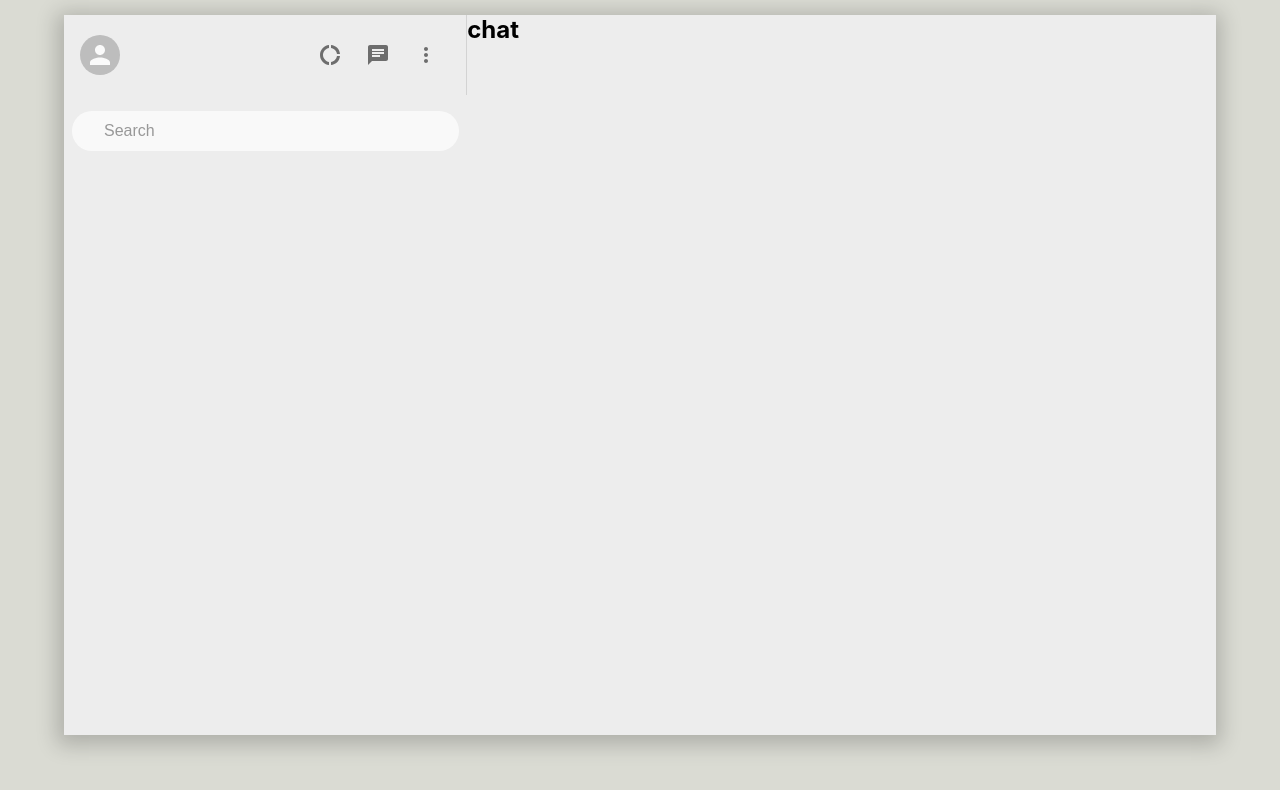
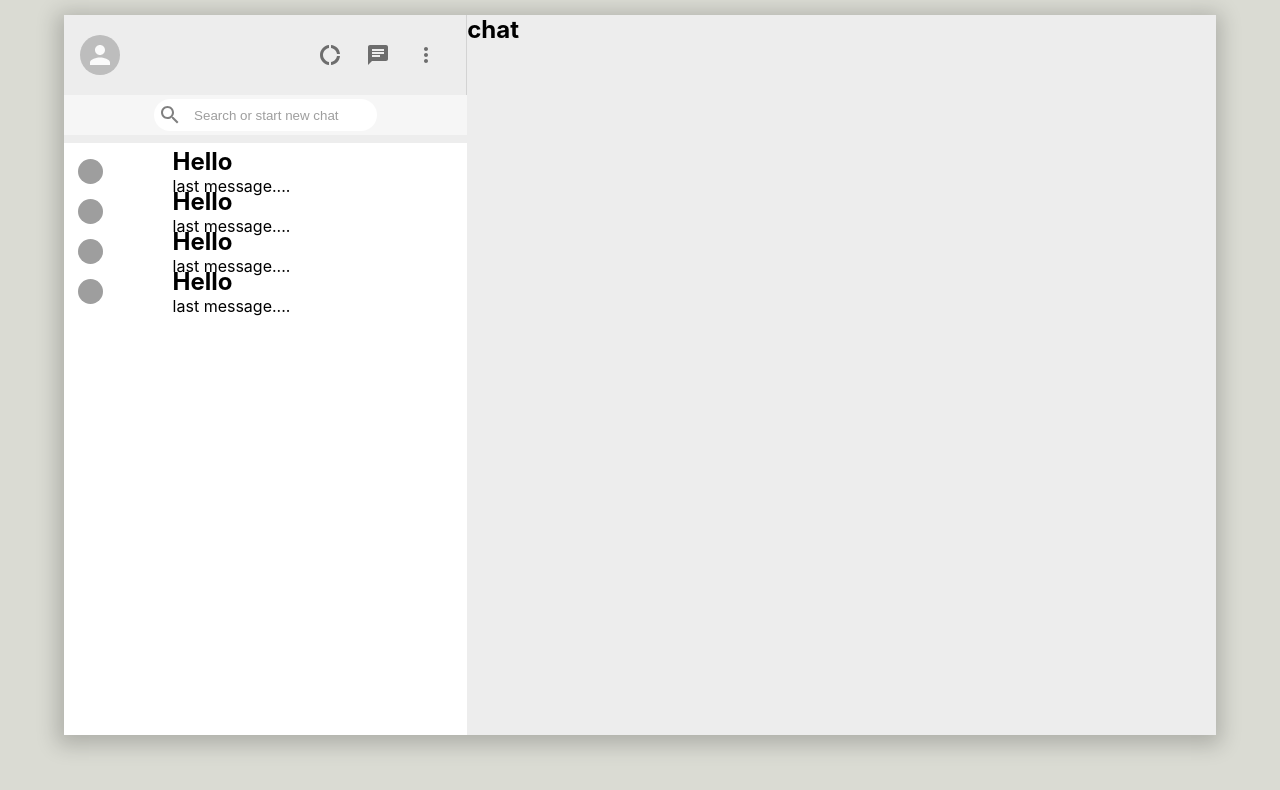
Before and after one commit to isurumanoddev/Siack_Realtime_Chat_Application, a React (Create React App) app: page / in a window 1280 px wide. Shown: the top 790 px of the page. Built offline with nearby package versions, Linux system fonts and the light colour scheme; grey boxes are pictures that could not be loaded.

Commit message:
Create sidebarChat  component and css for better user experience

```diff
--- a/src/Sidebar.css
+++ b/src/Sidebar.css
@@ -3,6 +3,9 @@
 
     /*background-color: #e17c7c;*/
     background-color: #ededed;
+    display: flex;
+    flex-direction: column;
+
 }
 
 .sidebar__header {
@@ -15,15 +18,8 @@
     border-right: 1px solid lightgray;
 }
 
-/*.sidebar__header  {*/
-/*  width: 40px;*/
-/*  height: 40px;*/
-/*  background-color: #fff;*/
-/*  border-radius: 50%;*/
-/*  margin-right: 16px;*/
-/*}*/
 
-.sidebar__headerRight  {
+.sidebar__headerRight {
     display: flex;
     /*justify-content: space-between;*/
     /*min-width: 8vw;*/
@@ -31,25 +27,57 @@
     align-items: center;
 }
 
+.MuiIconButton-root {
+    font-size: 3rem !important;
+}
+
 .sidebar__search {
     display: flex;
+    height: 40px;
+    background-color: #f6f6f6;
+
+    padding: 0 0.5rem;
+    justify-content: center;
+    align-items: center;
+
+    font-size: 1rem;
+    margin-bottom: 0.5rem;
 }
+
+.search__container {
+    display: flex;
+    align-items: center;
+
+    border-radius: 20px;
+    background: white;
+    height: 32px;
+    padding: 0 0.25rem;
+}
+.search__container .MuiSvgIcon-root {
+    color: grey;
+}
+
 .sidebar__input {
-  height: 40px;
-  background-color: #fff;
-  margin: 1rem 0.5rem;
-  border-radius: 28px;
-  width: 100%;
-  padding: 0.5rem 2rem;
-  font-size: 1rem;
+
+    background: transparent;
     border: none;
     outline: none;
     opacity: 0.7;
+    margin-left: 10px;
 }
 
 .sidebar__chats {
+
+    background-color: white;
     flex: 1;
-  background-color: #fff;
-  margin: 16px;
-  border-radius: 16px;
+
+    overflow-y: scroll;
+
+
+
 }
+
+.sidebar__icon {
+    font-size: 1rem !important;
+    background: black;
+}
--- a/src/Sidebar.js
+++ b/src/Sidebar.js
@@ -1,7 +1,8 @@
 import React from 'react';
 import "./Sidebar.css"
 import {Avatar, IconButton} from "@material-ui/core";
-import {Chat, DonutLarge, MoreVert} from "@mui/icons-material"
+import {Chat, DonutLarge, MoreVert, SearchOutlined} from "@mui/icons-material"
+import SidebarChat from "./SidebarChat";
 
 
 function Sidebar() {
@@ -15,15 +16,30 @@ function Sidebar() {
                     <IconButton><MoreVert/></IconButton>
 
 
-
                 </div>
             </div>
             <div className="sidebar__search">
+                <div className="search__container">
+                    <SearchOutlined/>
 
-                <input type="text" className="sidebar__input" placeholder={"Search"}/>
+                    <input type="text" className="sidebar__input" placeholder={"Search or start new chat"}/>
+                </div>
+
             </div>
 
-            <div className="sidebar__chats"></div>
+            <div className="sidebar__chats">
+                <SidebarChat/>
+                <SidebarChat/>
+
+                <SidebarChat/>
+
+                <SidebarChat/>
+
+
+
+
+            </div>
+
 
 
         </div>
--- /dev/null
+++ b/src/SidebarChat.css
@@ -0,0 +1,19 @@
+.sideBarChat {
+    padding: 0.25rem 0.6rem;
+    display: grid;
+    grid-template-columns: 1fr 3fr;
+    align-items: center;
+    gap: 0.25rem;
+    height: 40px;
+    justify-content: center;
+}
+.sideBarChat > .MuiAvatar-root {
+    width: 25px;
+    height: 25px;
+    margin-left: 0.25rem;
+
+}
+.sidebarChat__info {
+    display: flex;
+    flex-direction: column;
+}
--- /dev/null
+++ b/src/SidebarChat.js
@@ -0,0 +1,17 @@
+import React from 'react';
+import {Avatar} from "@material-ui/core";
+import "./SidebarChat.css"
+
+function SidebarChat() {
+    return (
+        <div className="sideBarChat">
+            <Avatar src="https://avatars.dicebear.com/api/human/asddd123.svg"/>
+            <div className="sidebarChat__info">
+                  <h2>Hello</h2>
+                <p>last message....</p>
+            </div>
+        </div>
+    );
+}
+
+export default SidebarChat;
```
Lines whose indentation alone changed are shown as unchanged.
